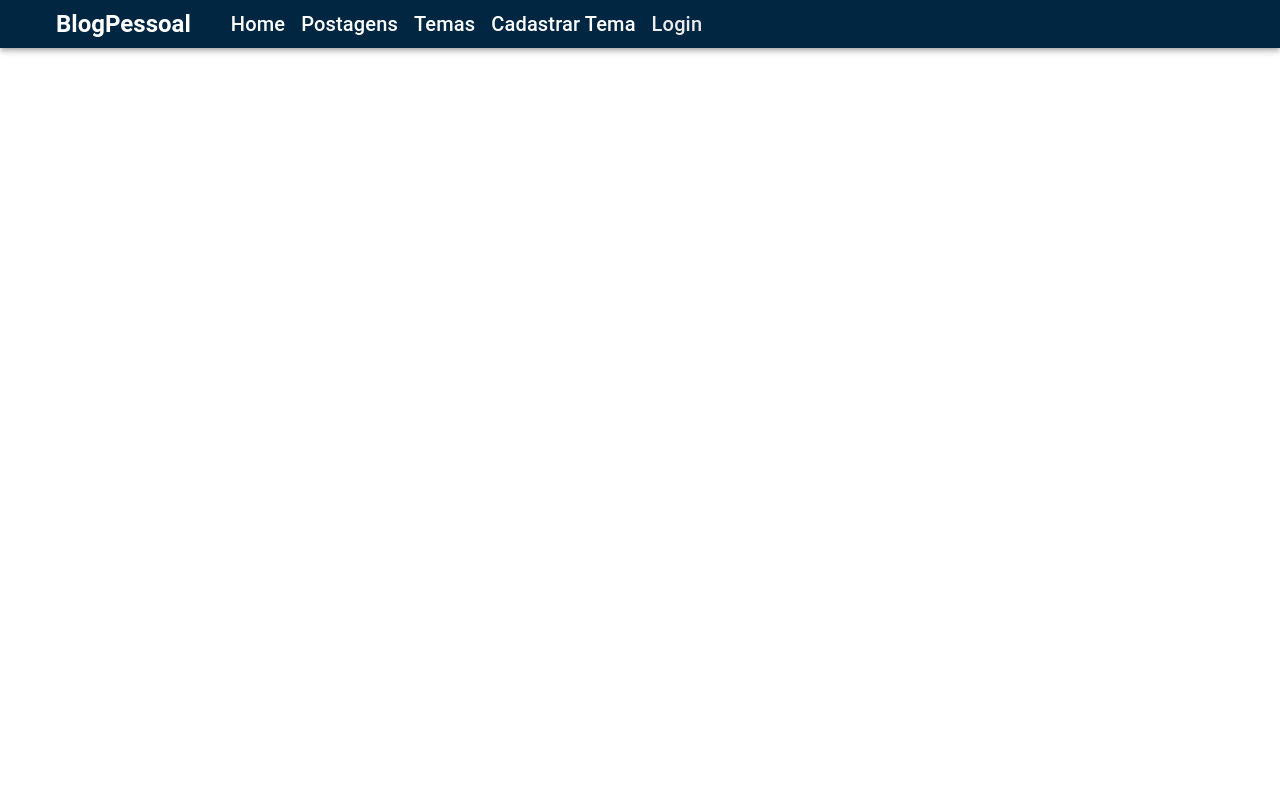
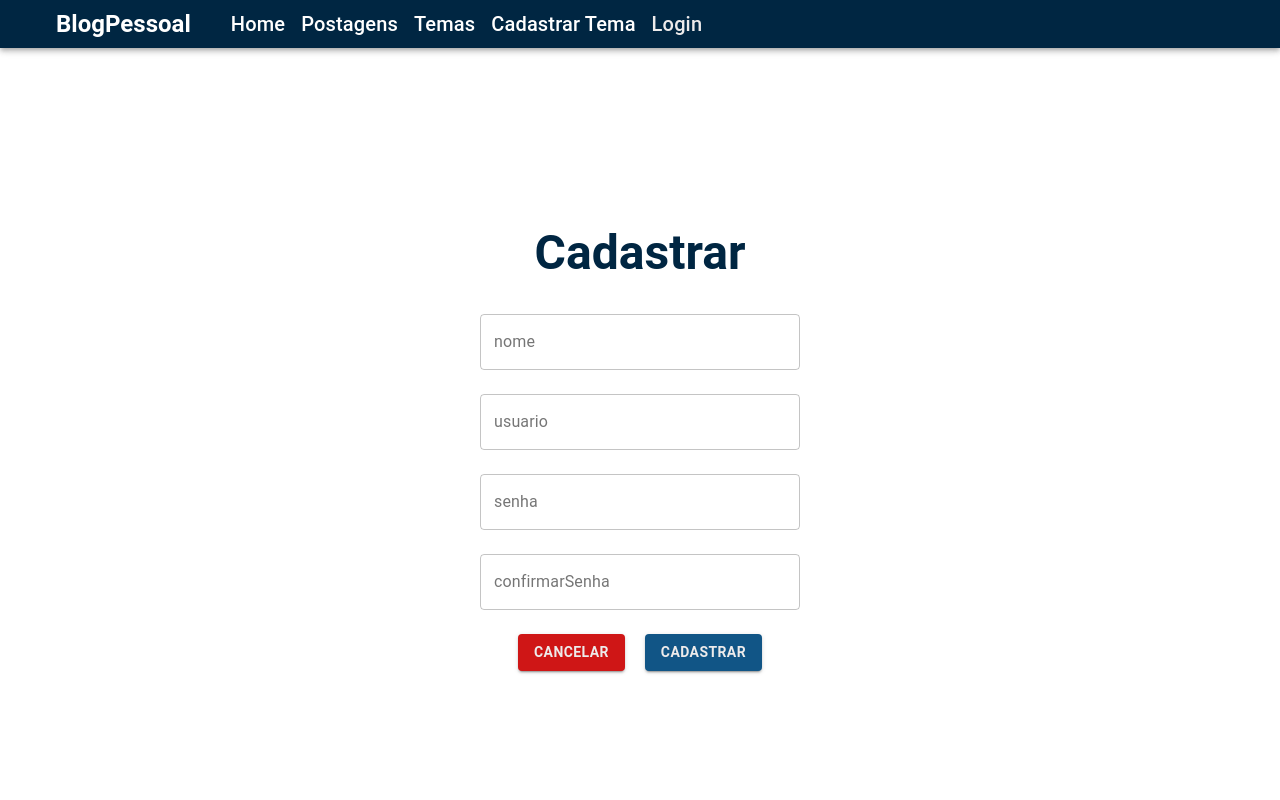
Before and after one commit to Ingridaquino/BlogPessoal-React, a React (Create React App) app: page /cadastrousuario in a window 1280 px wide. Shown: the top 800 px of the page. Built offline with nearby package versions, Linux system fonts and the light colour scheme.

Commit message:
:construction: Criado o componente de cadastro

```diff
--- a/src/App.tsx
+++ b/src/App.tsx
@@ -6,6 +6,9 @@ import Home from "./paginas/home/Home";
 import { Navbar } from "./components/estaticos/navbar/Navbar";
 import { Footer } from "./components/estaticos/footer/Footer";
 import Login from "./paginas/login/Login";
+import CadastroUsuario from "./paginas/cadastroUsuario/CadastroUsuario";
+
+
 
 function App() {
   return (
@@ -17,7 +20,7 @@ function App() {
           <Route path="/" element={<Login />} />
           <Route path="/login" element={<Login />} />
           <Route path="/home" element={<Home />} />
-          {/* <Route path="/cadastro" element={<CadastroUsuario />} /> */}
+          <Route path="/cadastrousuario" element={<CadastroUsuario />} />
         </Routes>
       </div>
 
--- a/src/components/estaticos/footer/Footer.tsx
+++ b/src/components/estaticos/footer/Footer.tsx
@@ -1,4 +1,4 @@
-import { Box, Grid, Typography } from "@mui/material";
+import { Box, Grid,  Typography } from "@mui/material";
 import InstagramIcon from '@material-ui/icons/Instagram';
 import FacebookIcon from '@material-ui/icons/Facebook';
 import LinkedInIcon from '@material-ui/icons/LinkedIn';
@@ -38,6 +38,7 @@ export function Footer() {
                     </Box>
                 </Grid>
             </Grid>
+
     </>
   )
 }
--- /dev/null
+++ b/src/paginas/cadastroUsuario/CadastroUsuario.css
@@ -0,0 +1,33 @@
+.text-cadastrar {
+  color: var(--blue-900) !important;
+  text-align: center;
+  font-weight: bold !important;
+}
+
+.grid-image2 {
+  background-repeat: no-repeat;
+  width: 100vh;
+  min-height: 100vh;
+  background-size: cove;
+  background-position: center;
+  /* background-image: url(../../assets/login.svg) !important; */
+  /* background-color: var(--blue-700) !important; */
+}
+
+.grid-form form {
+  padding: 10rem !important;
+}
+
+
+.button-canc {
+  background-color: rgb(207, 22, 22) !important;
+  color: var(--white) !important;
+  font-weight: 700 !important;
+  margin-right: 20px !important;
+}
+
+.button-cadastrar  {
+  background-color: var(--blue-700) !important;
+  color: var(--white) !important;
+  font-weight: 700 !important;
+}
--- /dev/null
+++ b/src/paginas/cadastroUsuario/CadastroUsuario.tsx
@@ -0,0 +1,35 @@
+import { Button, Grid, TextField, Typography } from '@material-ui/core';
+import { Box } from '@mui/material';
+import { Link } from 'react-router-dom';
+import './CadastroUsuario.css';
+
+function CadastroUsuario() {
+  return(
+
+    <Grid container direction='row' justifyContent='center' alignItems='center' className='grid-image2' >
+      <Grid alignItems='center' className='grid-form' xs={6} >
+        <form>
+          <Typography variant="h3" gutterBottom component="h3" className="text-cadastrar"> Cadastrar </Typography>
+          <TextField  id="nome" label="nome" variant="outlined" name="nome" margin="normal" fullWidth/>
+          <TextField  id="usuario" label="usuario" variant="outlined" name="usuario" margin="normal" fullWidth/>
+          <TextField  id="senha" label="senha" variant="outlined" name="senha" margin="normal" type='password' fullWidth/>
+          <TextField  id="confirmarSenha" label="confirmarSenha" variant="outlined" name="confirmarSenha" margin="normal"  type='password' fullWidth/>
+          <Box marginTop={2} textAlign='center'>
+          <Link to='/' className="text-decorator-name">
+            <Button variant="contained" className="button-canc color-text">
+                Cancelar
+            </Button>
+          </Link>
+            <Button type="submit" variant="contained" className="button-cadastrar color-text">
+              Cadastrar
+            </Button>
+          </Box>
+        <span className="line-before"></span>
+        </form>
+      </Grid>
+    </Grid>
+
+  );
+}
+
+export default CadastroUsuario;
--- a/src/paginas/login/Login.css
+++ b/src/paginas/login/Login.css
@@ -10,6 +10,7 @@
   font-weight: bold !important;
 
   border: 1px solid var(--blue-900 )!important;
+  margin: 1rem 0 2rem 0 !important;
 }
 
 .grid-image {
--- a/src/paginas/login/Login.tsx
+++ b/src/paginas/login/Login.tsx
@@ -8,12 +8,14 @@ import "./Login.css";
 function Login() {
   return (
      <Grid container direction="row" justifyContent="center" alignItems="center">
+        <Grid xs={6} className='grid-image'></Grid>
+
         <Grid alignItems="center" xs={6}>
           <Box paddingX={20}>
             <form>
                 <Typography variant="h3" gutterBottom component="h3" className="text-enter"> Entrar </Typography>
                 <TextField  id="usuario" label="usuário" variant="outlined" name="usuario" margin="normal" fullWidth/>
-                <TextField  id="senha" label="senha" variant="outlined" name="senha" margin="normal" fullWidth/>
+                <TextField  id="senha" label="senha" variant="outlined" name="senha" margin="normal" type='password' fullWidth/>
                 <Box marginTop={2} textAlign='center'>
                   <Link to='/home' className="text-decorator-name">
                     <Button type="submit" variant="contained" className="button-login color-text">
@@ -21,6 +23,7 @@ function Login() {
                     </Button>
                   </Link>
                 </Box>
+                    <span className="line-before"></span>
             </form>
 
             <Box display='flex' justifyContent='center' marginTop={2}>
@@ -28,13 +31,13 @@ function Login() {
                 <Typography variant="subtitle1" gutterBottom align="center" className="color-text">Não tem uma conta?</Typography>
               </Box>
 
-              <Typography variant="subtitle1" gutterBottom align="center"  className="color-text text-enter" >Cadastre-se</Typography>
+              <Link to='/cadastrousuario' className="text-decorator-none">
+                <Typography variant="subtitle1" gutterBottom align="center"  className="color-text text-enter" >Cadastre-se</Typography>
+              </Link>
             </Box>
           </Box>
         </Grid>
-        <Grid xs={6} className='grid-image'>
 
-        </Grid>
      </Grid>
   )
 }
```
Also changed, not shown: src/paginas/home/Home.tsx (+3 -11 lines), public/manifest.json (deleted), public/robots.txt (deleted), src/components/estaticos/footer/Footer.css (line endings or trailing spaces), 1 other file (tests, documents, lock files or other folders).
